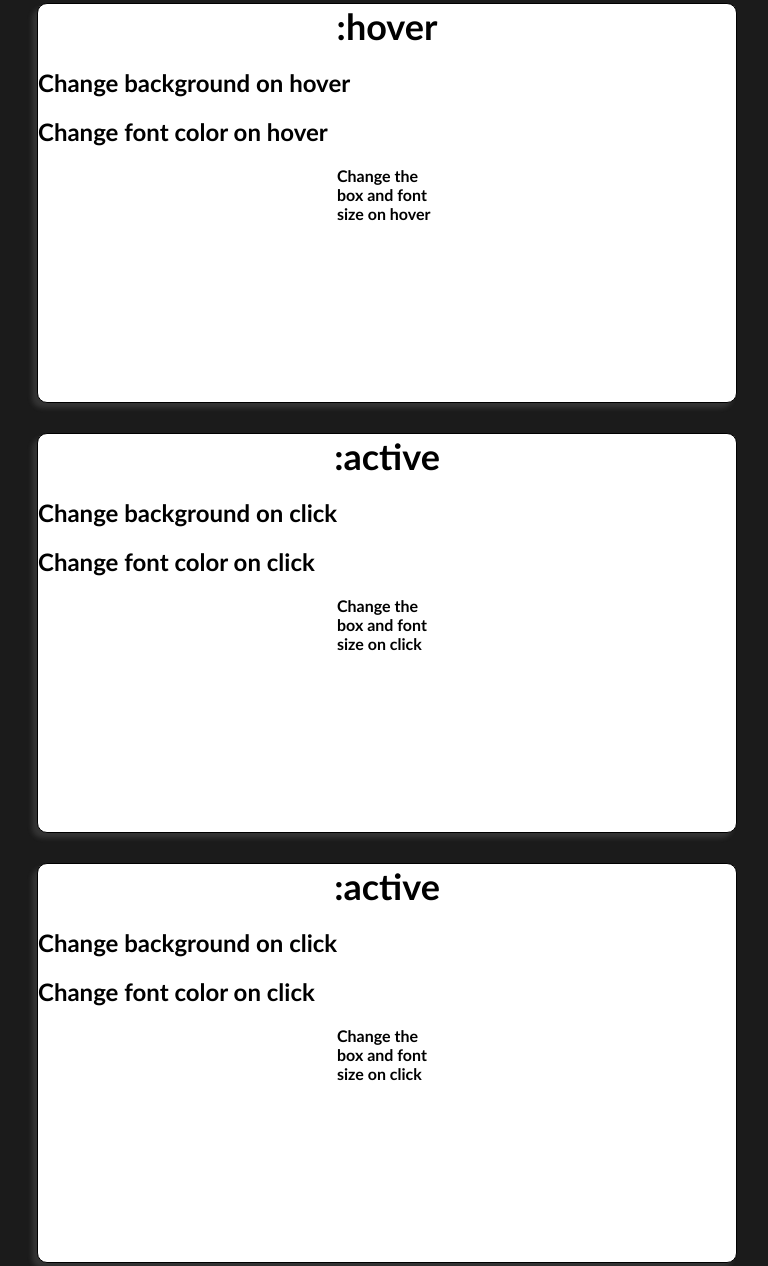
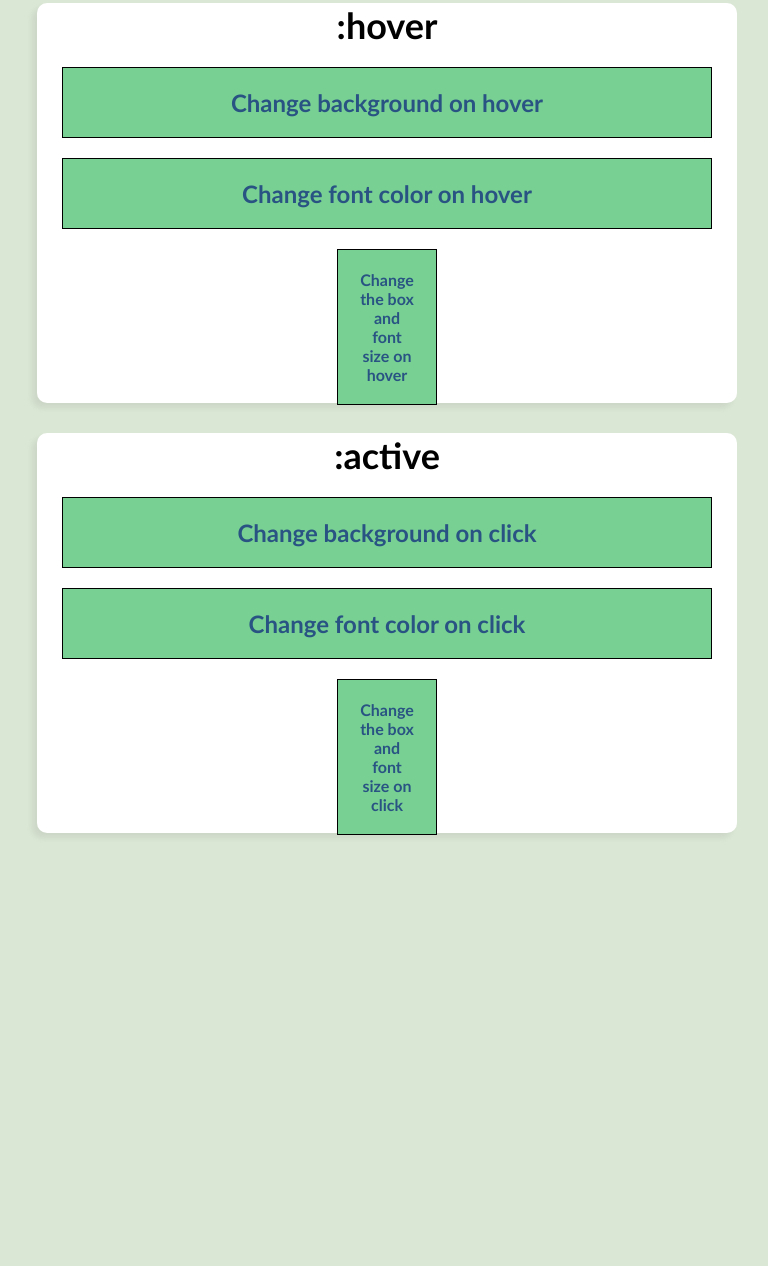
Before and after one commit to WCramRTC/Topic_Examples, a plain HTML site: page pseudo_transitions.html in a window 1280 px wide. Shown: the part 57-1323 px from the top of the page, without its empty margins (253-1021 px from the left). After the commit the page ends 950 px from the top, so only its background shows below. Drawn offline with Linux system fonts and the light colour scheme.

Commit message:
Changed Pseudo Background Color

```diff
--- a/css/psuedo_trans_style.css
+++ b/css/psuedo_trans_style.css
@@ -1,5 +1,5 @@
 body {
-    background-color: rgb(27, 27, 27);
+    background-color: rgb(218, 231, 212);
     padding: 30px 0;
     font-size: 1.5em;
 }
@@ -7,7 +7,6 @@ body {
 .examples {
     width: 700px;
     margin: 30px auto;
-    border: 1px solid black;
     height: 400px;
     background-color: white;
     font-weight: bold;
@@ -31,7 +30,7 @@ body {
     text-align: center;
     padding: 20px;
     cursor: pointer;
-    background-color:darkorange;
+    background-color:rgb(120, 209, 147);
     color: rgb(41, 83, 131);
 }
 
--- a/pseudo_transitions.html
+++ b/pseudo_transitions.html
@@ -12,23 +12,17 @@
 
     <div class="examples">
         <h2>:hover</h2>
-        <p class="example-1-background example-1-button">Change background on hover</p>
-        <p class="example-1-color example-1-button">Change font color on hover</p>
-        <p class="example-1-size example-1-button">Change the box and font size on hover</p>
+        <p class="example-1-background example-button">Change background on hover</p>
+        <p class="example-1-color example-button">Change font color on hover</p>
+        <p class="example-1-size example-button">Change the box and font size on hover</p>
     </div>
 
     <div class="examples">
         <h2>:active</h2>
-        <p class="example-2-background example-1-button">Change background on click</p>
-        <p class="example-2-color example-1-button">Change font color on click</p>
-        <p class="example-2-size example-1-button">Change the box and font size on click</p>
+        <p class="example-2-background example-button">Change background on click</p>
+        <p class="example-2-color example-button">Change font color on click</p>
+        <p class="example-2-size example-button">Change the box and font size on click</p>
     </div>
 
-    <div class="examples">
-        <h2>:active</h2>
-        <p class="example-2-background example-1-button">Change background on click</p>
-        <p class="example-2-color example-1-button">Change font color on click</p>
-        <p class="example-2-size example-1-button">Change the box and font size on click</p>
-    </div>
 </body>
 </html>
```
